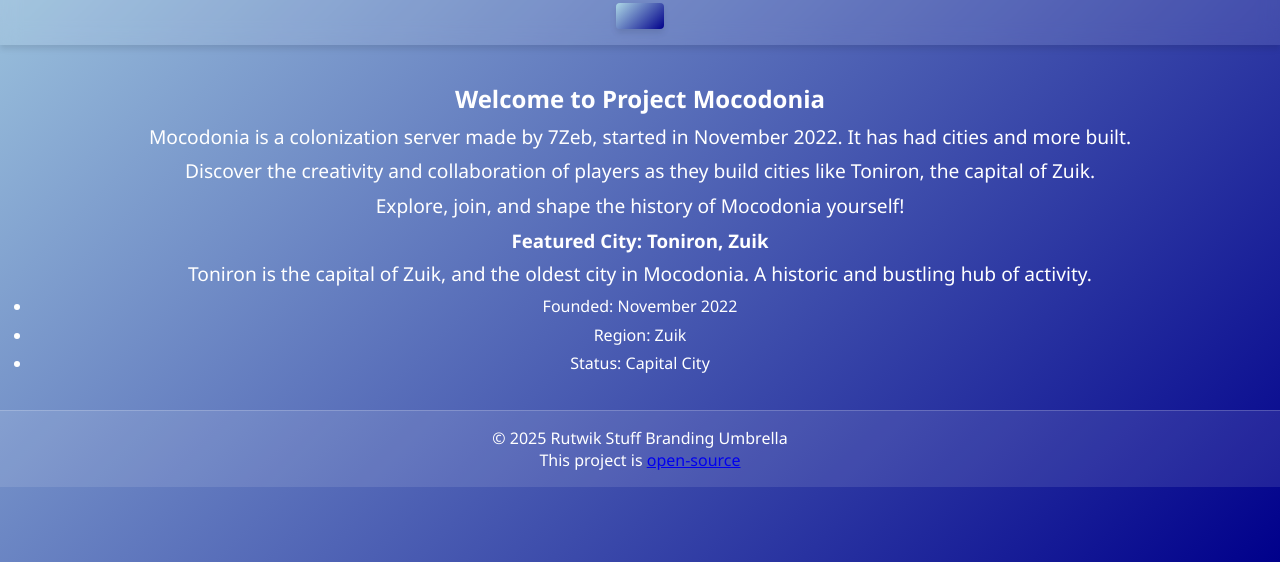
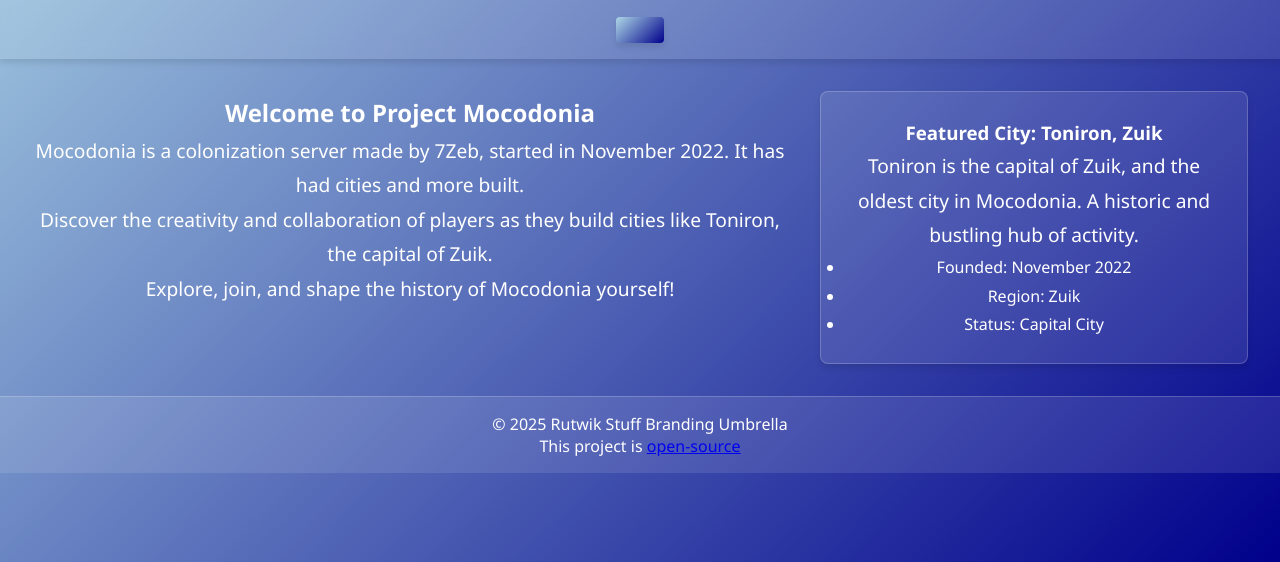
Before and after one commit to 7zeb/mocodonia, a plain HTML site: page index.html in a window 1280 px wide. Shown: the part 238-800 px from the top of the page. Drawn offline with Linux system fonts and the light colour scheme.

Commit message:
AAAAAAAAAAAA

```diff
--- a/index.html
+++ b/index.html
@@ -31,9 +31,9 @@
     </header>
 
     <main>
-        <div class="content-container">
+        <div class="content-container" style="display: flex; gap: 2rem;">
             <!-- Main Content Section -->
-            <section class="main-content">
+            <section class="main-content" style="flex: 2;">
                 <h2>Welcome to Project Mocodonia</h2>
                 <p>Mocodonia is a colonization server made by 7Zeb, started in November 2022. It has had cities and more built.</p>
                 <p>Discover the creativity and collaboration of players as they build cities like Toniron, the capital of Zuik.</p>
@@ -41,7 +41,7 @@
             </section>
 
             <!-- Right Info Box -->
-            <aside class="info-box">
+            <aside class="info-box" style="flex: 1; background-color: rgba(255, 255, 255, 0.1); padding: 1.5rem; border: 1px solid rgba(255, 255, 255, 0.2); border-radius: 8px; box-shadow: 0 4px 6px rgba(0, 0, 0, 0.1);">
                 <h3>Featured City: Toniron, Zuik</h3>
                 <p>Toniron is the capital of Zuik, and the oldest city in Mocodonia. A historic and bustling hub of activity.</p>
                 <ul>
```
